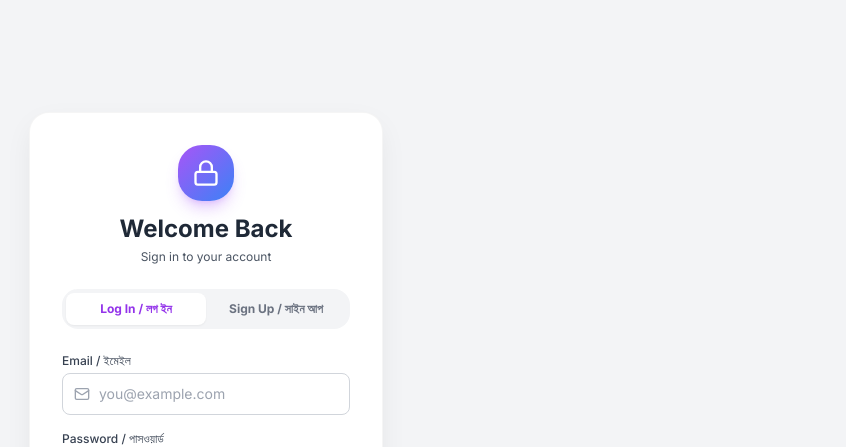
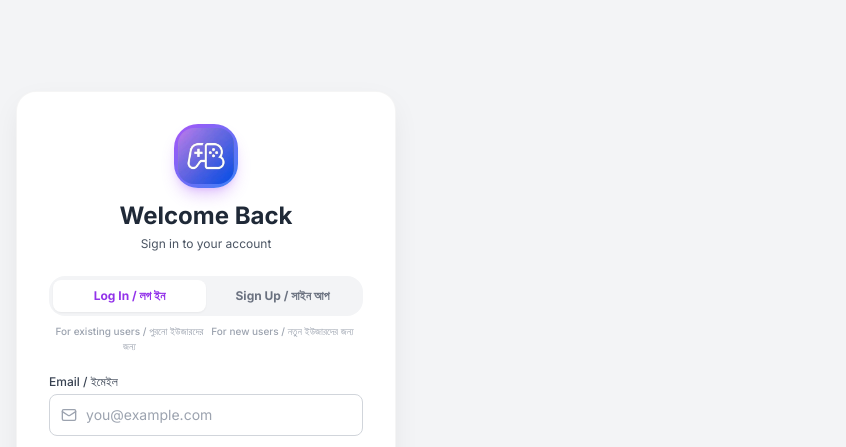
Before and after one commit to 9sifathasan9-creator/bafi-topup-app, a React (Vite) app: page /admin/login in a window 1280 px wide. Shown: the top 447 px of the page, without its empty margins (434-1280 px from the left). Built offline with nearby package versions, Linux system fonts and the light colour scheme; no server answers.

Commit message:
Added helper text under tabs and updated logo on Login page

```diff
--- a/src/components/auth/Login.jsx
+++ b/src/components/auth/Login.jsx
@@ -4,7 +4,7 @@ import { Lock, Mail, AlertCircle, Eye, EyeOff, Loader2, User, Phone } from 'luci
 import { supabase } from '../../supabaseClient';
 import { useLanguage } from '../../context/LanguageContext';
 import { ROUTES } from '../../utils/constants';
-import { isValidEmail, isValidName, isValidPhone, isValidPassword } from '../../utils/validators';
+import { isValidName, isValidPhone, isValidPassword } from '../../utils/validators';
 
 const STRICT_EMAIL_REGEX = /^[a-zA-Z0-9._%+-]+@[a-zA-Z0-9.-]+\.[a-zA-Z]{2,}$/;
 
@@ -74,11 +74,9 @@ const Login = () => {
         return;
       }
 
-      // Auto login after register (if email confirm is disabled in Supabase)
       if (data.session) {
         navigate(ROUTES.USER_DASHBOARD, { replace: true });
       } else {
-        // If email confirmation is required
         navigate(ROUTES.LOGIN, { replace: true });
         setError('Please check your email to confirm your account.');
       }
@@ -104,10 +102,10 @@ const Login = () => {
     <div className="min-h-[80vh] flex items-center justify-center px-4 py-8">
       <div className="gaming-card w-full max-w-md p-6 sm:p-8">
 
-        {/* Logo & Title */}
+        {/* Logo & Title (লোগো বসানো হয়েছে) */}
         <div className="text-center mb-6">
-          <div className="w-14 h-14 bg-gradient-to-br from-purple-500 to-blue-500 rounded-2xl flex items-center justify-center mx-auto mb-3 shadow-lg shadow-purple-500/30">
-            <Lock className="w-7 h-7 text-white" />
+          <div className="w-16 h-16 bg-gradient-to-br from-purple-500 to-blue-500 rounded-2xl flex items-center justify-center mx-auto mb-3 shadow-lg shadow-purple-500/30 p-1">
+            <img src="/icon-192.png" alt="BAFI Topup" className="w-full h-full rounded-xl object-cover" />
           </div>
           <h2 className="text-2xl font-bold text-gray-800 dark:text-white">
             {mode === 'login' ? 'Welcome Back' : 'Create Account'}
@@ -118,7 +116,7 @@ const Login = () => {
         </div>
 
         {/* Mode Toggle (Login / Sign Up) */}
-        <div className="flex bg-gray-100 dark:bg-gray-800 p-1 rounded-xl mb-6">
+        <div className="flex bg-gray-100 dark:bg-gray-800 p-1 rounded-xl mb-2">
           <button
             onClick={() => { setMode('login'); setError(''); }}
             className={`flex-1 py-2 text-xs font-bold rounded-lg transition ${mode === 'login' ? 'bg-white dark:bg-gray-700 text-purple-600 dark:text-white shadow-sm' : 'text-gray-500 dark:text-gray-400 hover:text-gray-700'}`}
@@ -131,6 +129,16 @@ const Login = () => {
           >
             Sign Up / সাইন আপ
           </button>
+        </div>
+
+        {/* নতুন লেখা যোগ করা হয়েছে */}
+        <div className="flex justify-between px-1 mb-5">
+          <p className="text-[10px] text-gray-400 dark:text-gray-300 font-medium w-1/2 text-center">
+            For existing users / পুরনো ইউজারদের জন্য
+          </p>
+          <p className="text-[10px] text-gray-400 dark:text-gray-300 font-medium w-1/2 text-center">
+            For new users / নতুন ইউজারদের জন্য
+          </p>
         </div>
 
         {error && (
```
